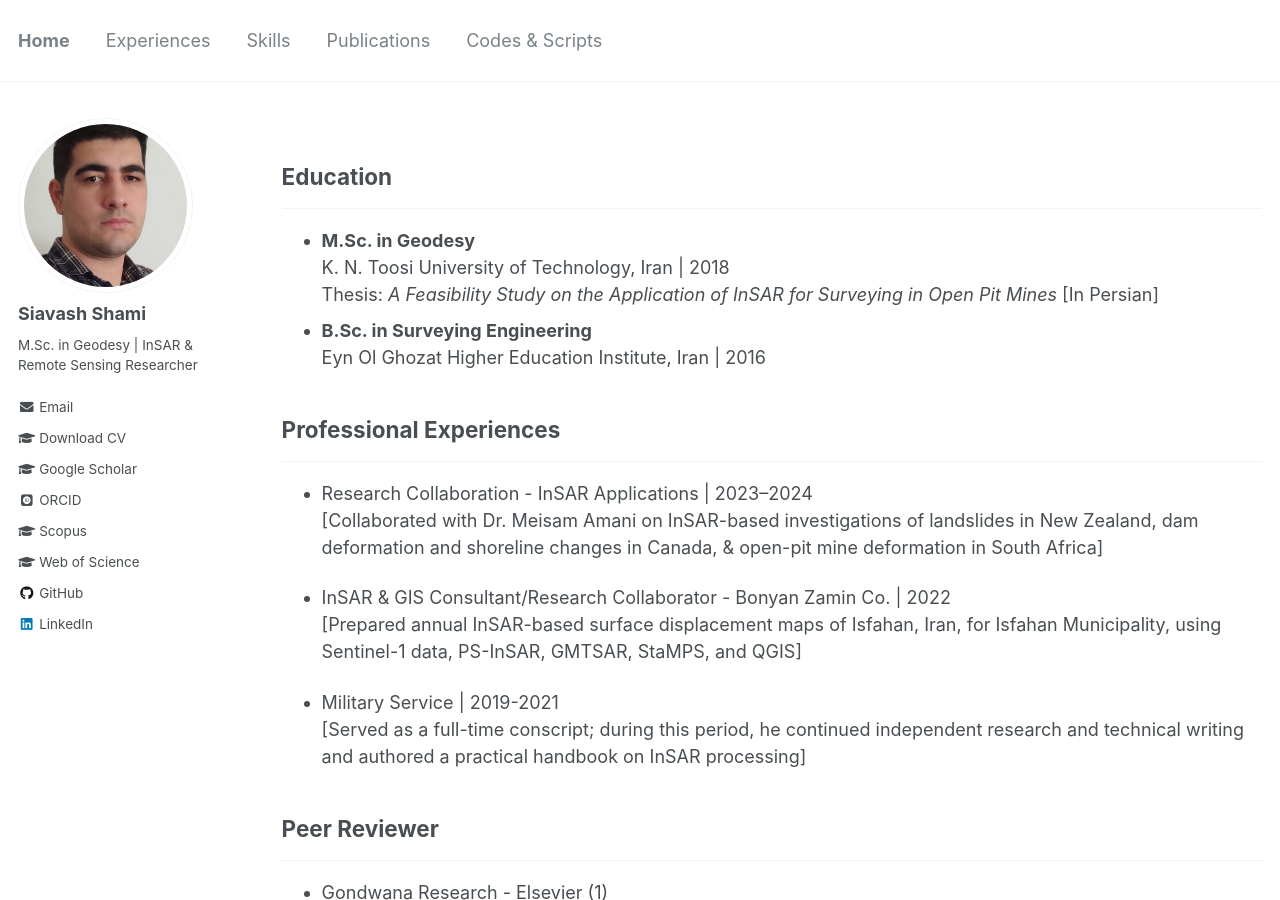
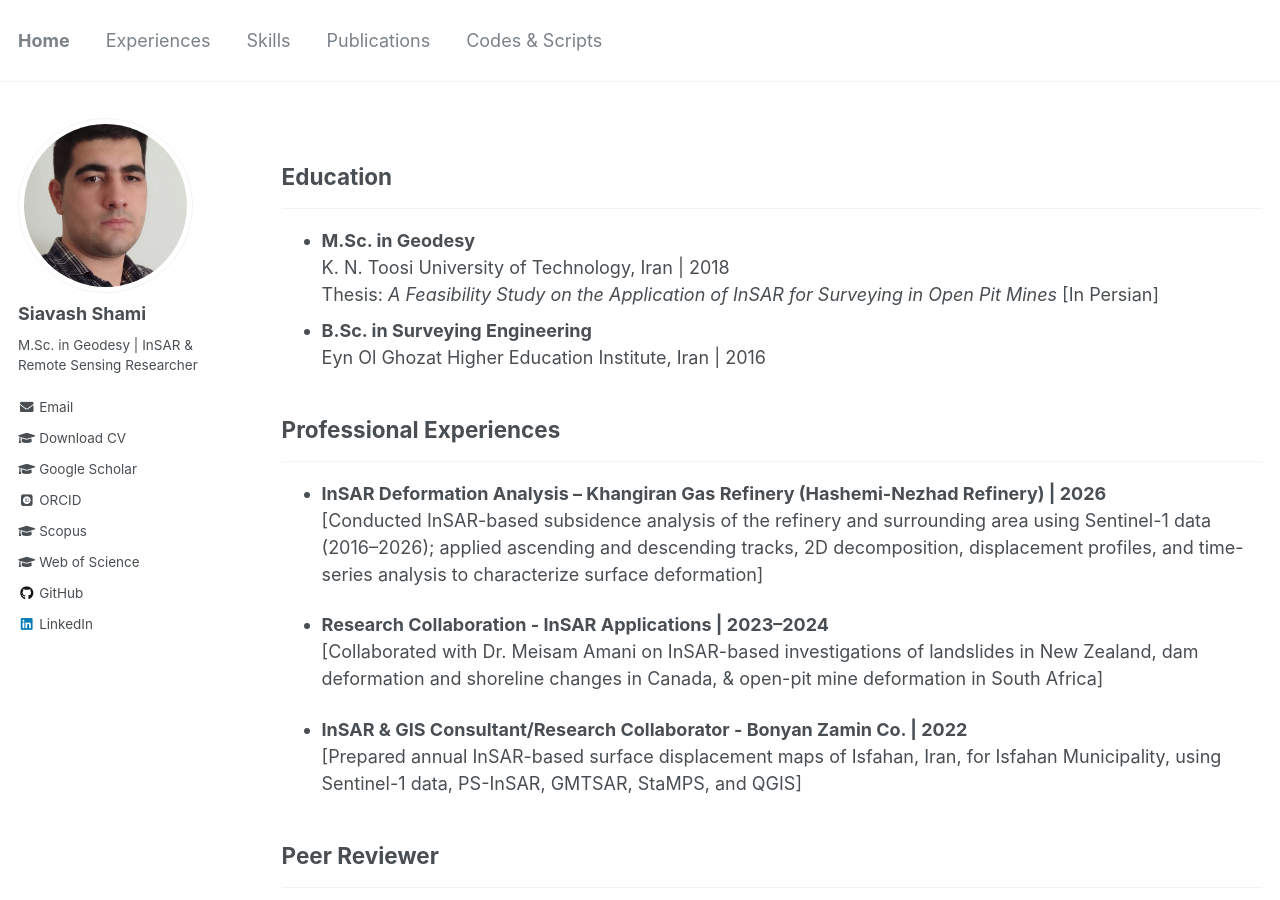
Before and after one commit to siavashshami/siavashshami.github.io, a Jekyll site: the page built from _pages/experiences.md, in a window 1280 px wide and 900 px high. Built offline with Jekyll 4.4.1, drawn with Linux system fonts in a browser that asks for light colours; some web fonts are replaced.

Commit message:
Update experiences.md

```diff
--- a/_pages/experiences.md
+++ b/_pages/experiences.md
@@ -17,15 +17,14 @@ Eyn Ol Ghozat Higher Education Institute, Iran | 2016
 
 ## Professional Experiences
 ---
-- Research Collaboration - InSAR Applications | 2023–2024<br>
+- **InSAR Deformation Analysis – Khangiran Gas Refinery (Hashemi-Nezhad Refinery) | 2026**<br>
+[Conducted InSAR-based subsidence analysis of the refinery and surrounding area using Sentinel-1 data (2016–2026); applied ascending and descending tracks, 2D decomposition, displacement profiles, and time-series analysis to characterize surface deformation]<br>
+
+- **Research Collaboration - InSAR Applications | 2023–2024**<br>
 [Collaborated with Dr. Meisam Amani on InSAR-based investigations of landslides in New Zealand, dam deformation and shoreline changes in Canada, & open-pit mine deformation in South Africa]<br>
 
-- InSAR & GIS Consultant/Research Collaborator - Bonyan Zamin Co. | 2022<br>
+- **InSAR & GIS Consultant/Research Collaborator - Bonyan Zamin Co. | 2022**<br>
 [Prepared annual InSAR-based surface displacement maps of Isfahan, Iran, for Isfahan Municipality, using Sentinel-1 data, PS-InSAR, GMTSAR, StaMPS, and QGIS]<br>
-
-
-- Military Service | 2019-2021<br>
-[Served as a full-time conscript; during this period, he continued independent research and technical writing and authored a practical handbook on InSAR processing]
 
 
 ## Peer Reviewer
```
